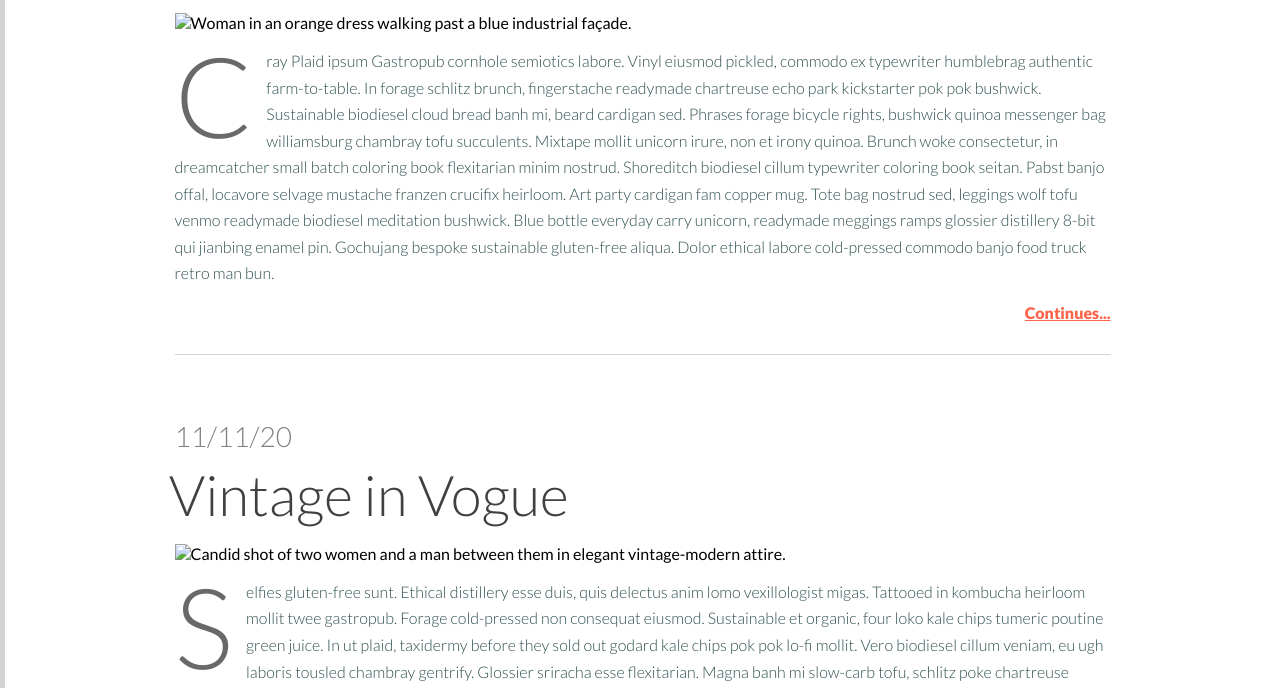
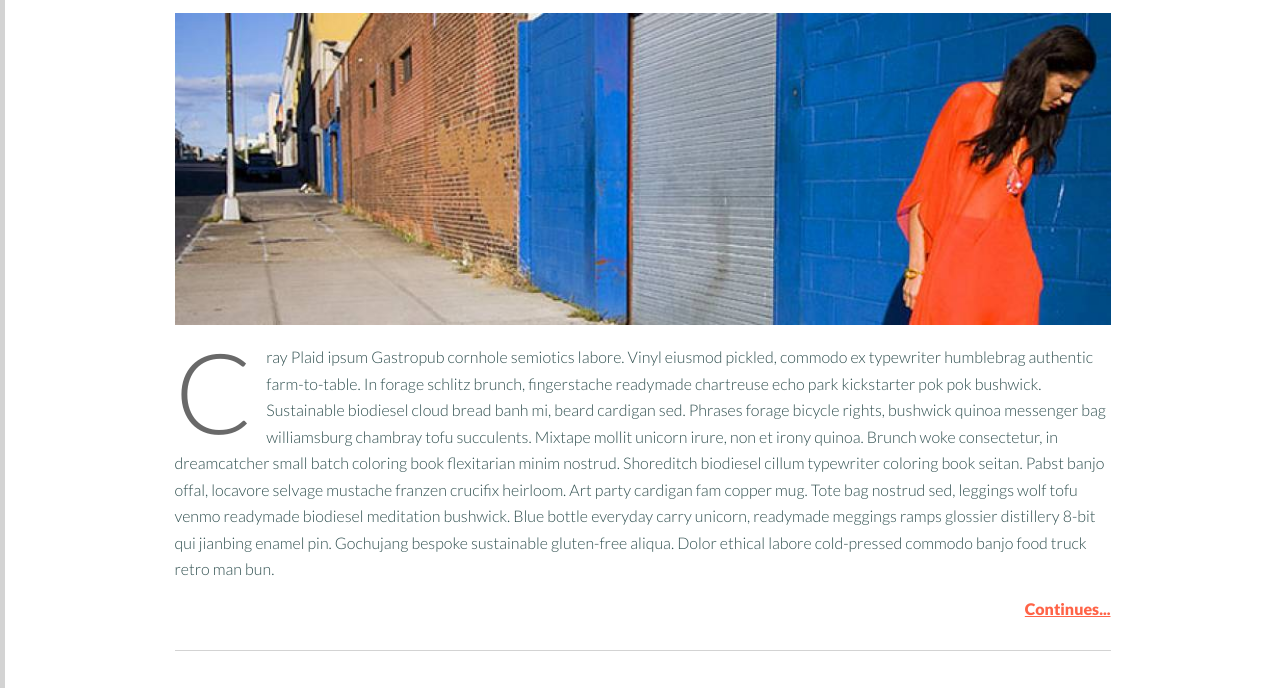
Before and after one commit to andrewdoak/fashion-blog, a plain HTML site: page index.html in a window 1280 px wide. Shown: the part 432-1120 px from the top of the page. Drawn offline with Linux system fonts and the light colour scheme; the site is published under a folder, as on GitHub Pages, so addresses that start at the root find nothing.

Commit message:
Update relative paths for images.

```diff
--- a/index.html
+++ b/index.html
@@ -44,7 +44,7 @@
                 <time datetime="2020-11-12">11/12/20</time>
                 <h2>On the Street in Brooklyn</h2>
                 <img
-                    src="/assets/images/blog-image-1.jpg"
+                    src="./assets/images/blog-image-1.jpg"
                     alt="Woman in an orange dress walking past a blue industrial façade."
                 >
                 <!-- Style the Leading Letter Big Gray -->
@@ -60,7 +60,7 @@
                 <time datetime="2020-11-11">11/11/20</time>
                 <h2>Vintage in Vogue</h2>
                 <img
-                    src="/assets/images/blog-image-2.jpg"
+                    src="./assets/images/blog-image-2.jpg""
                     alt="Candid shot of two women and a man between them in elegant vintage-modern attire."
                 >
                 <!-- Style the Leading Letter Big Gray -->
```
